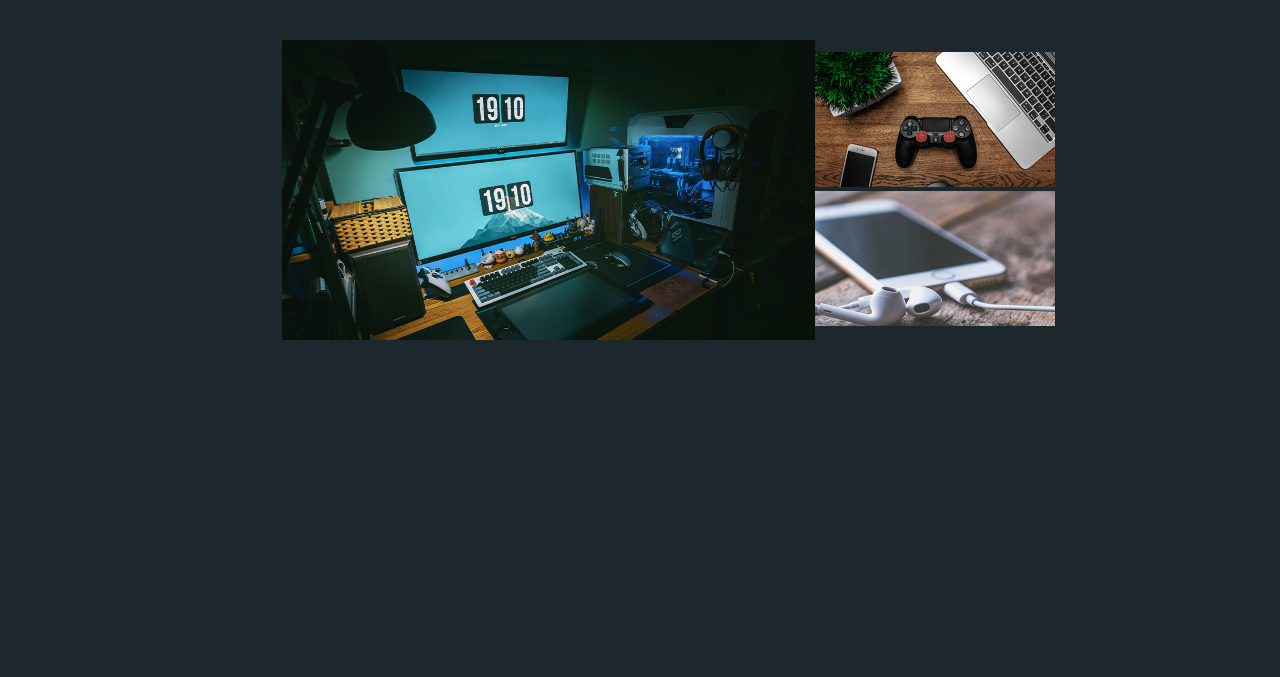
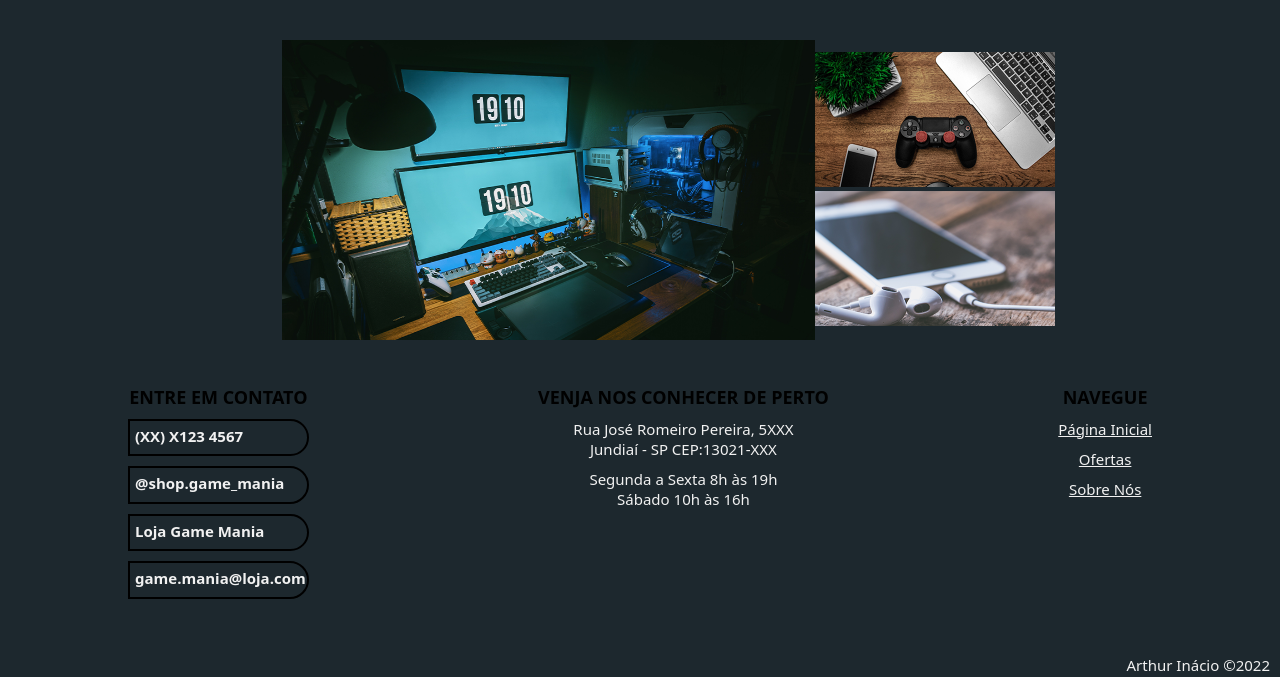
Before and after one commit to arthur-il-de-Souza/site-front-ent-sa2, a plain HTML site: page index.html in a window 1280 px wide. Shown: the part 158-835 px from the top of the page. Before the commit the page ends 800 px from the top, so only its background shows below. Drawn offline with Linux system fonts and the light colour scheme.

Commit message:
add e style footer

```diff
--- a/index.html
+++ b/index.html
@@ -127,5 +127,71 @@
         </div>
       </div>
     </div>
+
+    <main id="card-container">
+      <div class="card-container-center">
+        <div class="card-line">
+          <div class="card"></div>
+        </div>
+      </div>
+    </main>
+
+    <div class="banner"></div>
+
+    <footer id="footer">
+      <div class="footer-center">
+        <div class="fo-container fo-container-1">
+          <p class="contact contact-title fo-title">entre em contato</p>
+          <div class="contact contact-bar contact-number">
+            <p>(XX) X123 4567</p>
+          </div>
+          <div class="contact contact-bar contact-social-1">
+            <p>@shop.game_mania</p>
+          </div>
+          <div class="contact contact-bar contact-social-3">
+            <p>Loja Game Mania</p>
+          </div>
+          <div class="contact contact-bar contact-mail">
+            <p>game.mania@loja.com</p>
+          </div>
+        </div>
+
+        <div class="fo-container fo-container-2">
+          <p class="local local-title fo-title">venja nos conhecer de perto</p>
+          <div class="local local-address">
+            <p>Rua José Romeiro Pereira, 5XXX</p>
+            <p>Jundiaí - SP CEP:13021-XXX</p>
+          </div>
+          <div class="local local-hour">
+            <p>Segunda a Sexta 8h às 19h</p>
+            <p>Sábado 10h às 16h</p>
+          </div>
+        </div>
+
+        <div class="fo-container fo-container-3">
+          <p class="fo-nav fo-nav-title fo-title">navegue</p>
+          <div class="fo-nav fo-nav-home">
+            <a href="#">
+              <p>Página Inicial</p>
+            </a>
+          </div>
+          <div class="fo-nav fo-nav-ofer">
+            <a href="#">
+              <p>Ofertas</p>
+            </a>
+          </div>
+          <div class="fo-nav fo-nav-about">
+            <a href="#">
+              <p>Sobre Nós</p>
+            </a>
+          </div>
+        </div>
+      </div>
+      <div class="copy">
+        <div class="copy-center">
+          <p>arthur inácio <span>&copy</span>2022</p>
+        </div>
+      </div>
+    </footer>
   </body>
 </html>
--- a/src/css/styles.css
+++ b/src/css/styles.css
@@ -40,7 +40,7 @@
 /* nav bar main */
 
 #navbar {
-  background-color: var(--header-main-color);
+  background-color: var(--main-color);
   height: calc(var(-nav-bar-main-height + --nav-bar-bot-height));
   margin-bottom: 40px;
 }
@@ -156,7 +156,7 @@
 
 #nav-botton {
   height: var(--nav-bar-bot-height);
-  background-color: var(--header-sec-color);
+  background-color: var(--sec-color);
 }
 
 .nav-botton-center {
@@ -187,7 +187,7 @@
   /* background-color: darkgoldenrod; */
   transition: 0.2s;
   background-color: white;
-  color: var(--header-sec-color);
+  color: var(--sec-color);
 }
 
 .nav-botton-line {
@@ -237,3 +237,90 @@
 }
 
 /* carousel end */
+
+/* footer init */
+
+#footer {
+  height: 20rem;
+  background-color: var(--sec-color);
+}
+
+.footer-center {
+  width: var(--global-width);
+  max-width: var(--global-max-width);
+  margin: 0 auto;
+  height: 100%;
+  display: flex;
+  justify-content: space-between;
+  /* background-color: aqua; */
+}
+
+.fo-container {
+  margin-top: 30px;
+}
+
+.fo-title {
+  font-size: 18px;
+  font-weight: 700;
+  text-align: center;
+  text-transform: uppercase;
+  color: var(--text-main-black);
+}
+
+/* contact init */
+.contact {
+  margin-bottom: 10px;
+}
+
+.contact p {
+  font-weight: 700;
+  padding-top: 5px;
+  color: var(--text-general-color);
+}
+
+.contact-bar {
+  height: 2.5rem;
+  padding-right: 1px;
+  padding-left: 5px;
+  border: 2px solid black;
+  border-radius: 0 25px 25px 0;
+}
+/* contact end */
+
+/* address init*/
+.local {
+  margin-bottom: 10px;
+}
+
+.local p {
+  text-align: center;
+  color: var(--text-general-color);
+}
+
+.fo-nav {
+  margin-bottom: 10px;
+}
+
+.fo-nav P {
+  text-decoration: underline;
+  text-align: center;
+  color: var(--text-general-color);
+}
+/* address end */
+
+.copy {
+  height: 1.5rem;
+  background-color: var(--top-bot-color);
+}
+
+.copy-center {
+  float: right;
+  padding-right: 10px;
+}
+
+.copy p {
+  text-transform: capitalize;
+  color: var(--text-general-color);
+}
+
+/* footer end */
```
